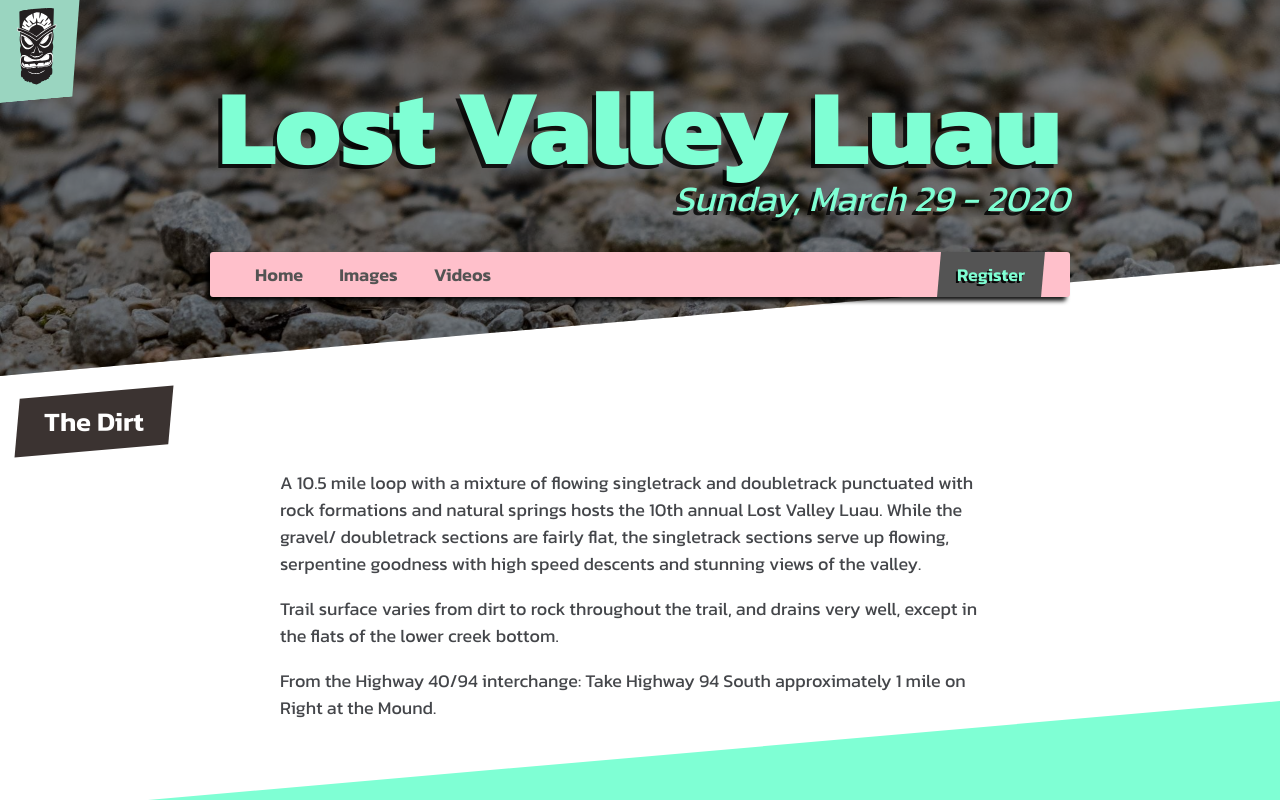
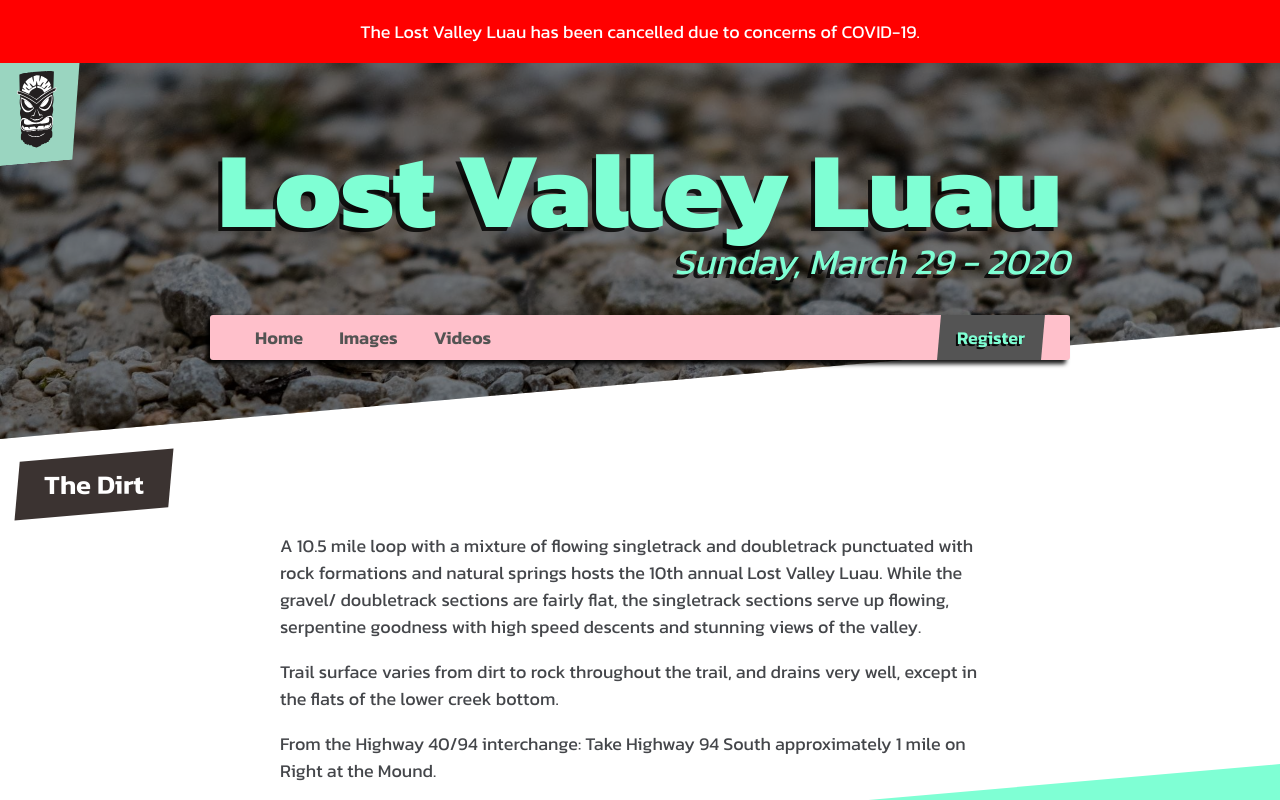
Before and after one commit to mattfrankjames/lostvalleyluau, a Gatsby site: page / in a window 1280 px wide. Shown: the top 800 px of the page. Built offline with nearby package versions, Linux system fonts and the light colour scheme; Gatsby itself is replaced by a stand-in of ours.

Commit message:
Add Alert Banner

```diff
--- a/src/components/Header.js
+++ b/src/components/Header.js
@@ -1,8 +1,9 @@
-import React from 'react';
+import React, { useState } from 'react';
 import styled from 'styled-components';
 import Link from 'gatsby-link';
 import img from '../images/gallery/51760952_530918350736088_688081978754334720_n.jpg';
 import icon from '../images/faceicon.svg';
+import Warning from './Warning';
 
 const Header = styled.header`
   background: url(${img});
@@ -83,7 +84,14 @@ const Subhead = styled.span`
   text-align: right;
 `;
 const Heading = () => {
+  const [alert, setAlert] = useState(true);
+  let alertBanner;
+  if (alert === true) {
+    alertBanner = <Warning />;
+  }
   return (
+    <>
+      {alertBanner}
       <Header>
         <img className='header-icon' alt='' src={icon} />
         <HeaderWrap>
@@ -107,6 +115,7 @@ const Heading = () => {
           </Nav>
         </HeaderWrap>
       </Header>
+    </>
   );
 };
 
--- /dev/null
+++ b/src/components/Warning.js
@@ -0,0 +1,25 @@
+import React from 'react';
+import styled from 'styled-components';
+
+export default function AlertBanner() {
+  return (
+    <Warning>
+      <span>The Lost Valley Luau has been cancelled due to concerns of COVID-19.</span>
+    </Warning>
+  );
+}
+
+const Warning = styled.div`
+  color: white;
+  background: red;
+  padding: 1rem 0;
+  position: relative;
+  z-index: 10;
+  text-align: center;
+  span {
+    display: block;
+    width: 95vw;
+    max-width: 860px;
+    margin: 0 auto;
+  }
+`;
```
Also changed, not shown: 1 other file. Lines whose indentation alone changed are shown as unchanged.
